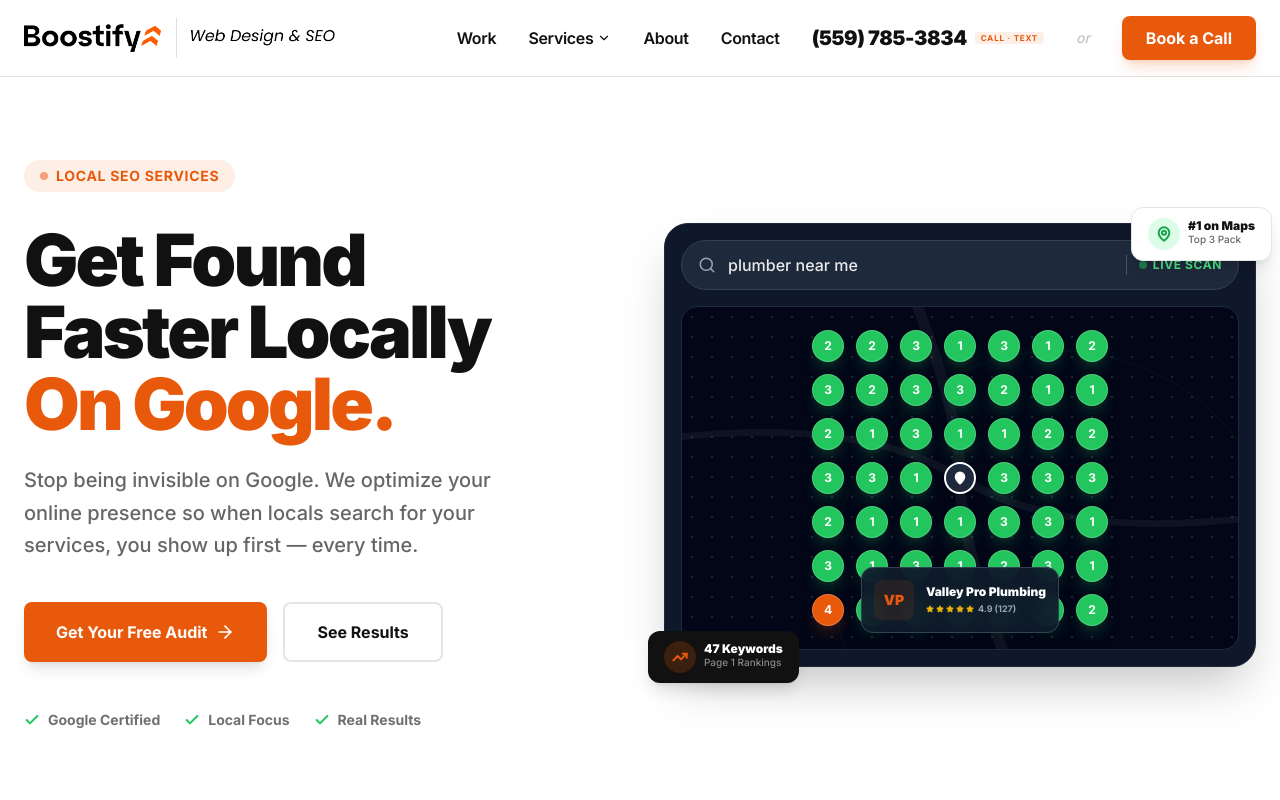
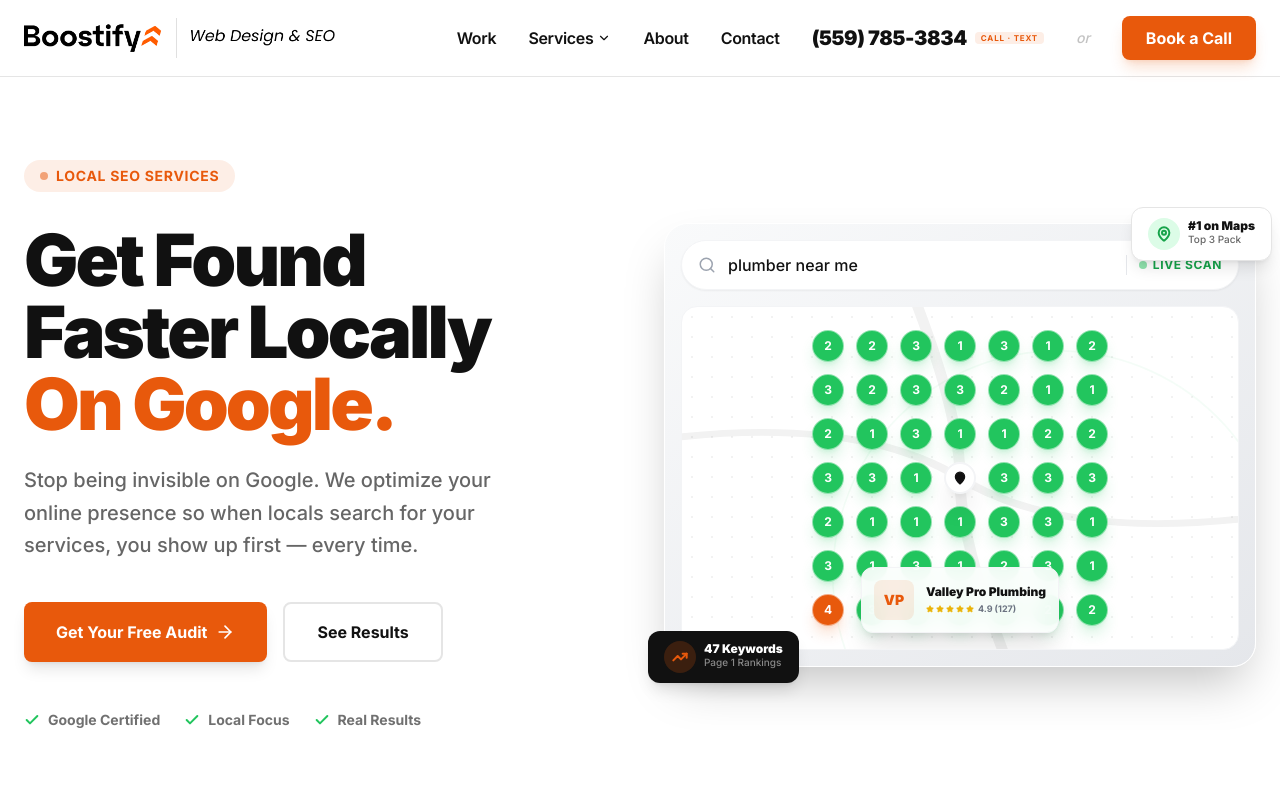
Before and after one commit to boostifyusa/Boostify-website-2026, a React (Vite) app: page /local-seo in a window 1280 px wide. Shown: the top 800 px of the page. Built offline with nearby package versions, Linux system fonts and the light colour scheme.

Commit message:
Rating fix

```diff
--- a/src/pages/LocalSEOPage.tsx
+++ b/src/pages/LocalSEOPage.tsx
@@ -236,23 +236,23 @@
                 </div>
               </motion.div>
 
-              {/* The Original Graphic (Dark Theme) */}
-              <div className="bg-slate-900 rounded-3xl border border-slate-800 shadow-2xl overflow-hidden relative z-10 aspect-[4/3] flex flex-col p-3 md:p-4">
-                <div className="bg-slate-800 border border-slate-700 rounded-full px-4 py-3 flex items-center gap-3 mb-4 shadow-sm z-20">
+              {/* The Original Graphic (Light Theme) */}
+              <div className="bg-gradient-to-br from-gray-50 to-gray-200 rounded-3xl border border-white shadow-2xl overflow-hidden relative z-10 aspect-[4/3] flex flex-col p-3 md:p-4">
+                <div className="bg-white border border-gray-100 rounded-full px-4 py-3 flex items-center gap-3 mb-4 shadow-sm z-20">
                   <Search size={18} className="text-gray-400" />
-                  <span className="text-white/90 font-medium">plumber near me</span>
-                  <div className="w-px h-5 bg-slate-600 ml-auto" />
+                  <span className="text-dark font-medium">plumber near me</span>
+                  <div className="w-px h-5 bg-gray-200 ml-auto" />
                   <div className="flex items-center gap-1.5">
                     <span className="w-2 h-2 rounded-full bg-green-500 animate-pulse" />
-                    <span className="text-xs font-bold text-green-400 uppercase tracking-wider">Live Scan</span>
+                    <span className="text-xs font-bold text-green-600 uppercase tracking-wider">Live Scan</span>
                   </div>
                 </div>
 
-                <div className="flex-1 bg-slate-950 rounded-2xl relative overflow-hidden border border-slate-800 flex items-center justify-center">
-                  <div className="absolute inset-0 opacity-20 select-none pointer-events-none" style={{ backgroundImage: "radial-gradient(#94A3B8 1px, transparent 1px)", backgroundSize: "20px 20px" }}></div>
+                <div className="flex-1 bg-white rounded-2xl relative overflow-hidden border border-gray-100 flex items-center justify-center">
+                  <div className="absolute inset-0 opacity-[0.05] select-none pointer-events-none" style={{ backgroundImage: "radial-gradient(#000 1px, transparent 1px)", backgroundSize: "20px 20px" }}></div>
                   <svg className="absolute inset-0 w-full h-full opacity-[0.05] pointer-events-none" viewBox="0 0 100 100" preserveAspectRatio="none">
-                    <path d="M-10 40 Q 30 30 50 50 T 110 60" stroke="#fff" strokeWidth="2" fill="none"></path>
-                    <path d="M40 -10 Q 50 30 50 50 T 60 110" stroke="#fff" strokeWidth="2" fill="none"></path>
+                    <path d="M-10 40 Q 30 30 50 50 T 110 60" stroke="#000" strokeWidth="2" fill="none"></path>
+                    <path d="M40 -10 Q 50 30 50 50 T 60 110" stroke="#000" strokeWidth="2" fill="none"></path>
                   </svg>
 
                   <div className="grid grid-cols-7 gap-1.5 md:gap-3 relative z-10 p-4">
@@ -284,9 +284,9 @@
                             initial={{ scale: 0 }}
                             animate={{ scale: 1 }}
                             transition={{ delay: 0.5, type: "spring" }}
-                            className="w-6 h-6 md:w-8 md:h-8 rounded-full bg-slate-800 border-2 border-white shadow-xl flex items-center justify-center z-20"
+                            className="w-6 h-6 md:w-8 md:h-8 rounded-full bg-white border-2 border-gray-100 shadow-xl flex items-center justify-center z-20"
                           >
-                            <MapPin size={14} className="text-white" fill="currentColor" />
+                            <MapPin size={14} className="text-dark" fill="currentColor" />
                           </motion.div>
                         );
                       }
@@ -298,7 +298,7 @@
                           whileInView={{ scale: 1, opacity: 1 }}
                           viewport={{ once: true }}
                           transition={{ delay: delay, type: "spring", stiffness: 200 }}
-                          className={`w-6 h-6 md:w-8 md:h-8 rounded-full ${colorClass} shadow-lg flex items-center justify-center text-[10px] md:text-xs font-bold border border-white/20`}
+                          className={`w-6 h-6 md:w-8 md:h-8 rounded-full ${colorClass} shadow-lg flex items-center justify-center text-[10px] md:text-xs font-bold border border-white/50`}
                         >
                           {rank}
                         </motion.div>
@@ -306,19 +306,19 @@
                     })}
                   </div>
 
-                  <div className="absolute bottom-4 z-30 bg-slate-900/90 backdrop-blur-md rounded-xl p-3 shadow-xl border border-slate-700 flex items-center gap-3 transition-transform hover:scale-105 cursor-default">
+                  <div className="absolute bottom-4 z-30 bg-white/90 backdrop-blur-md rounded-xl p-3 shadow-xl border border-gray-100 flex items-center gap-3 transition-transform hover:scale-105 cursor-default">
                     <div className="w-10 h-10 bg-orange/10 rounded-lg shrink-0 flex items-center justify-center">
                       <span className="text-orange font-black text-sm">VP</span>
                     </div>
                     <div>
-                      <div className="text-xs font-black text-white mb-0.5">Valley Pro Plumbing</div>
+                      <div className="text-xs font-black text-dark mb-0.5">Valley Pro Plumbing</div>
                       <div className="flex items-center gap-1">
                         <div className="flex text-yellow-500 font-black gap-0.5">
                           {[...Array(5)].map((_, i) => (
                             <Star key={i} size={8} fill="currentColor" />
                           ))}
                         </div>
-                        <span className="text-[9px] text-gray-400 font-bold">4.9 (127)</span>
+                        <span className="text-[9px] text-gray-500 font-bold">4.9 (127)</span>
                       </div>
                     </div>
                   </div>
--- a/src/pages/SEOAuditPage.tsx
+++ b/src/pages/SEOAuditPage.tsx
@@ -541,10 +541,10 @@
                 d: JSON.stringify(compressedParams),
                 b: business.name,
                 k: keyword,
-                r: business.rating.toString(),
-                rv: business.reviews.toString(),
-                clat: business.location.latitude.toString(),
-                clng: business.location.longitude.toString()
+                r: (business.rating || 0).toString(),
+                rv: (business.reviews || 0).toString(),
+                clat: (business.location?.latitude || 0).toString(),
+                clng: (business.location?.longitude || 0).toString()
             });
 
             // Ensure loading animation shows for at least 6 seconds
```
